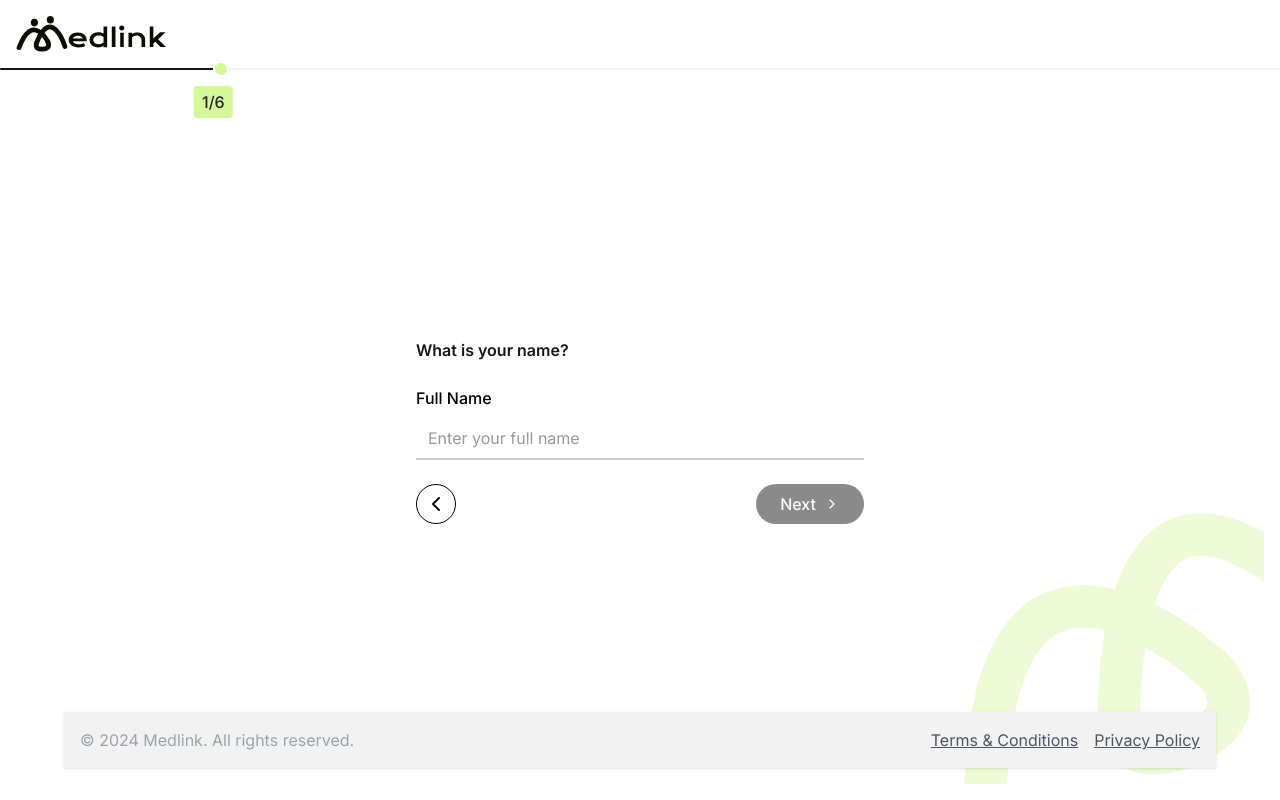
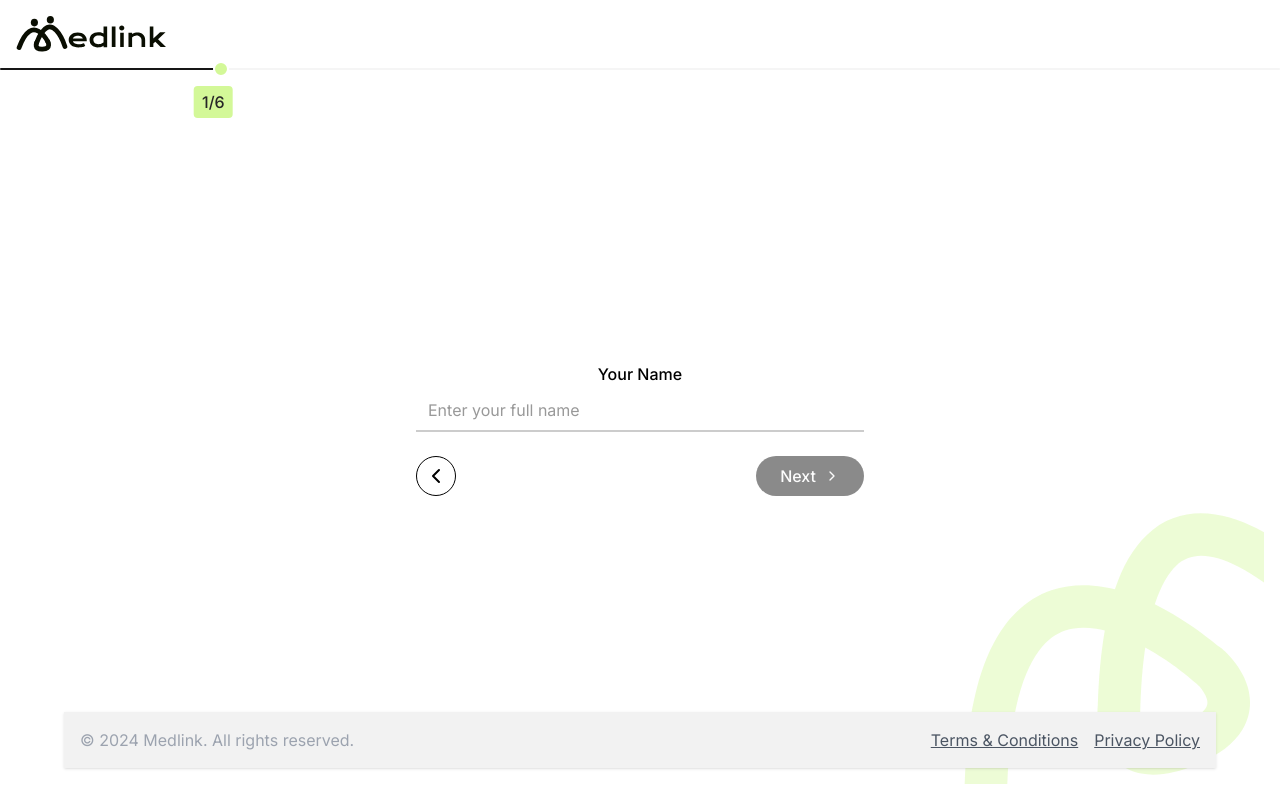
Before and after one commit to joinwell-company/medlink-survey, a Next.js app: page / in a window 1280 px wide. Both pictures are taken after a click on the button "Get Started". Built offline with nearby package versions, Linux system fonts and the light colour scheme.

Commit message:
step2 label

```diff
--- a/src/components/survey/Step2PersonalInfo.tsx
+++ b/src/components/survey/Step2PersonalInfo.tsx
@@ -22,9 +22,10 @@
 
   return (
     <div className="space-y-6">
-      <h2 className="text-2xl font-semibold mb-4">What is your name?</h2>
       <div className="space-y-2">
-        <Label htmlFor="name">Full Name</Label>
+        <div className="flex flex-col items-center">
+          <Label htmlFor="name">Your Name</Label>
+        </div>
         <Input
           id="name"
           value={name}
```
